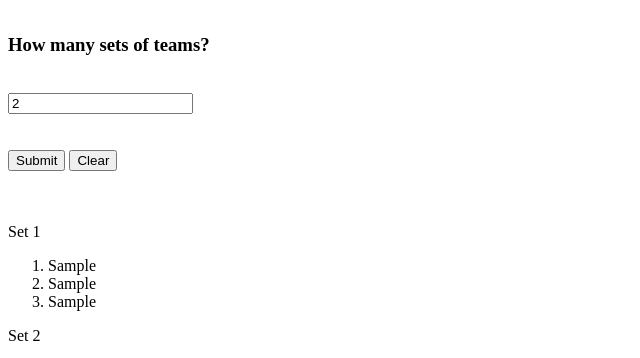
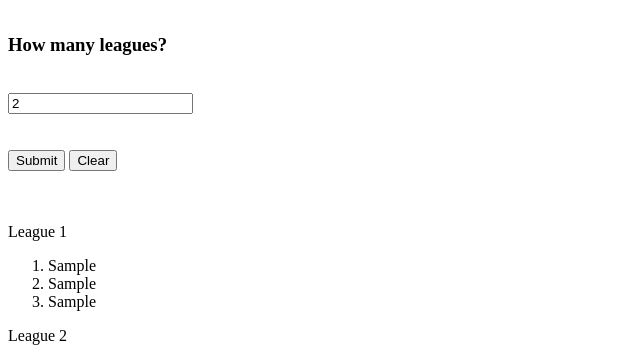
Before and after one commit to butterdoesfly/teamRandomizer, a plain HTML site: page index.html in a window 1280 px wide. Both pictures are taken after typing "Sample", "Sample", "Sample", "Sample", "Sample", "Sample" into the empty fields and a click on the button "Submit". Shown: the part 347-705 px from the top of the page, without its empty margins (0-640 px from the left). Drawn offline with Linux system fonts and the light colour scheme.

Commit message:
Update index.html

```diff
--- a/index.html
+++ b/index.html
@@ -10,7 +10,7 @@
         <br><br><br>
         <div id="teamContainer"></div>
         <br>
-        <h3>How many sets of teams?</h3>
+        <h3>How many leagues?</h3>
         <br>
         <input type="number" value=2 id="setsOfTeams" onchange="updateSetsOfTeams()">
         <br><br><br>
@@ -72,7 +72,7 @@
                     newDivContainer.id=`set ${i}`
 
                     newLabel = document.createElement("p")
-                    newLabel.innerHTML = `Set ${i+1}`
+                    newLabel.innerHTML = `League ${i+1}`
                     newDivContainer.appendChild(newLabel)
 
                     newList = document.createElement("ol")
```
